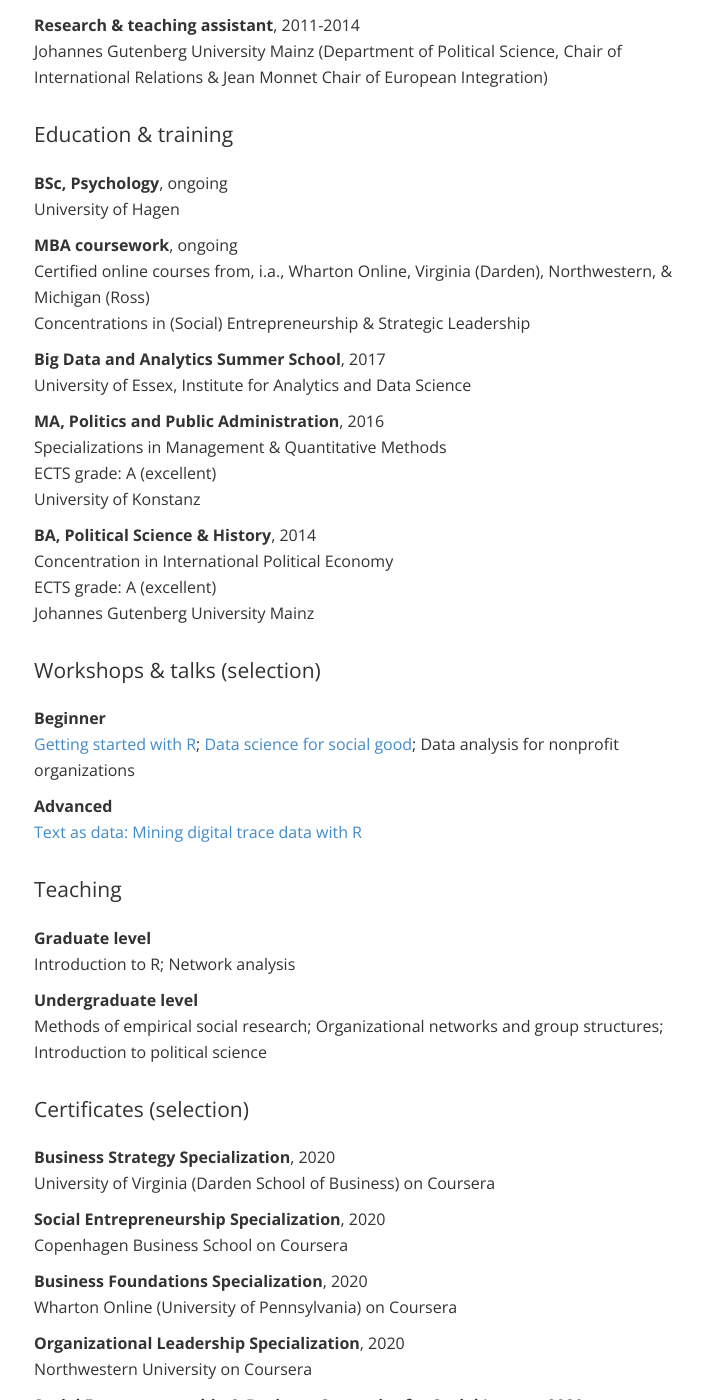
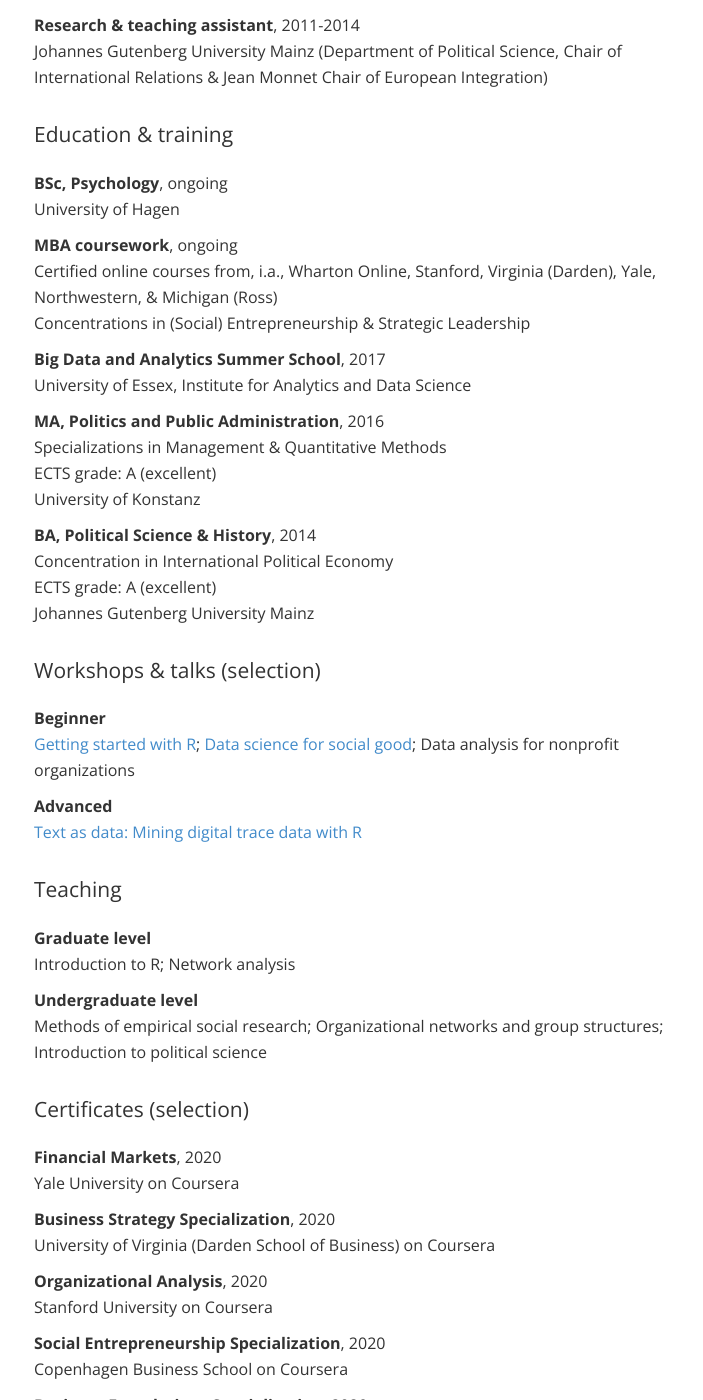
Before and after one commit to lhehnke/lhehnke.github.io, a Jekyll site: the page built from cv/index.html, in a window 1280 px wide and 1400 px high, scrolled down 989 px. Shown: the whole window, without its empty margins (282-985 px from the left). Built offline with Jekyll 4.4.1, drawn with Linux system fonts in a browser that asks for light colours; nearby versions of some CDN libraries.

Commit message:
Update certificates

```diff
--- a/cv/index.html
+++ b/cv/index.html
@@ -60,7 +60,7 @@
 				University of Hagen</p>
 
     <p><strong>MBA coursework</strong>, ongoing<br>
-				Certified online courses from, i.a., Wharton Online, Virginia (Darden), Northwestern, & Michigan (Ross)<br>
+				Certified online courses from, i.a., Wharton Online, Stanford, Virginia (Darden), Yale, Northwestern, & Michigan (Ross)<br>
 				Concentrations in (Social) Entrepreneurship & Strategic Leadership</p>
 
     <p><strong>Big Data and Analytics Summer School</strong>, 2017<br>
@@ -100,17 +100,17 @@
  <!--   <p><strong>Evaluating Social Programs</strong>, ongoing<br>
 				MITx on edX</p>	-->
 
-<!--    <p><strong>Organizational Analysis</strong>, ongoing<br>
-				Stanford University on Coursera</p> -->
-
 <!--    <p><strong>Financial Management Specialization</strong>, ongoing<br>
 				University of Illinois at Urbana-Champaign (Gies College of Business) on Coursera</p> -->
 
-<!--    <p><strong>Financial Markets</strong>, ongoing<br>
-				Yale University on Coursera</p>	-->
+    <p><strong>Financial Markets</strong>, 2020<br>
+				Yale University on Coursera</p>
 
     <p><strong>Business Strategy Specialization</strong>, 2020<br>
         University of Virginia (Darden School of Business) on Coursera</p>
+
+    <p><strong>Organizational Analysis</strong>, 2020<br>
+				Stanford University on Coursera</p>
 
  <!--   <p><strong>Entrepreneurship Strategy: From Ideation to Exit</strong>, 2020<br>
 				HEC Paris on Coursera</p>	-->
```
